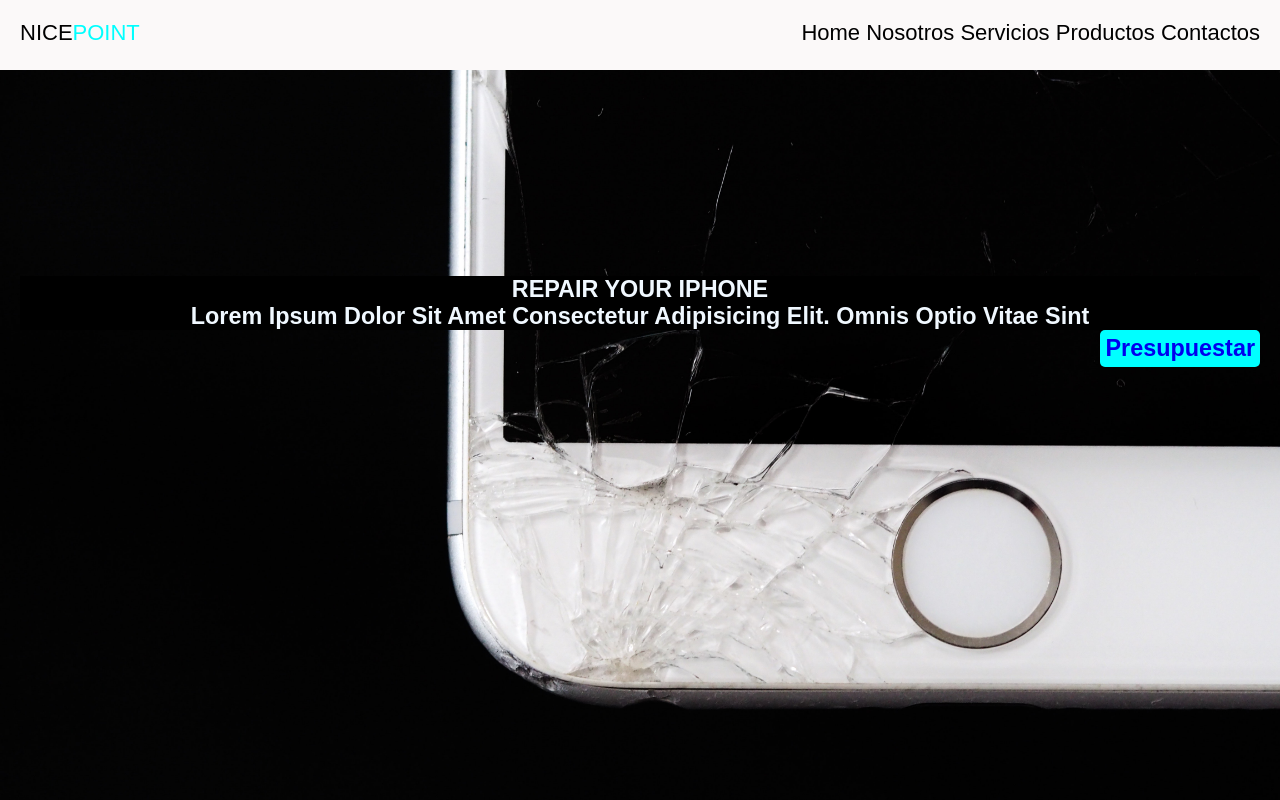
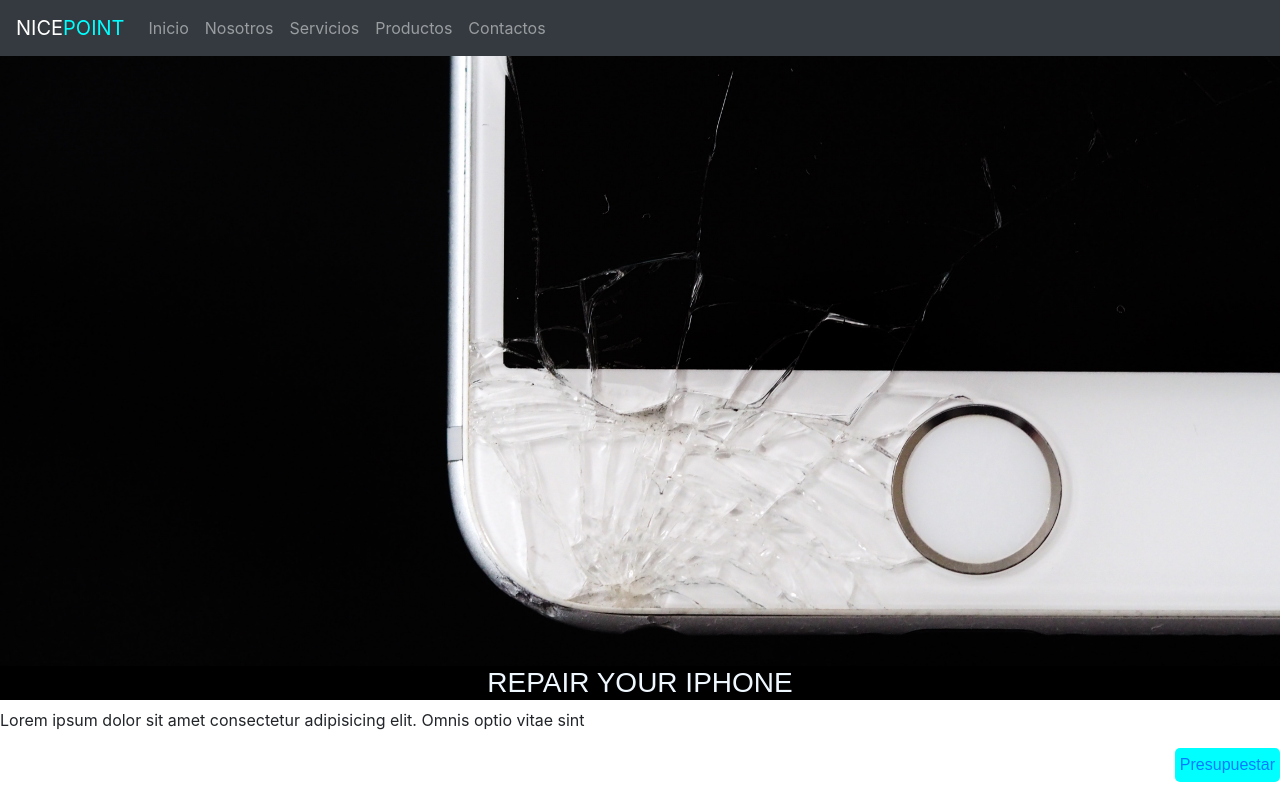
Before and after one commit to nicjaime/repositorydenico, a plain HTML site: page servicios.html in a window 1280 px wide. Drawn offline with nearby package versions, Linux system fonts and the light colour scheme.

Commit message:
iguale barra de menu a todo

```diff
--- a/estilos.css
+++ b/estilos.css
@@ -4,15 +4,7 @@
     margin: 0;
     padding: 0;
     box-sizing: border-box;}
-header{
-    height: 70px;
-    width: 100;
-    background-color: rgb(251, 249, 249);
-    font-size: 22px;
-    font-family:Arial, Helvetica, sans-serif ;
-    text-transform: capitalize;
-    padding: 20px;
-}
+
 html{
     scroll-behavior: smooth;
 }
@@ -151,39 +143,26 @@
     background-position: center;
     height: 500px;
 }
-.mainnosotros{
-    height: calc(100vh - 70px);
-    width: 100%;
-    background-image: url(./IMGG/F47EB654-8672-4833-83D8-D6D04591F5DC.jpg);
-    background-size: cover;
-    background-position: center;
-    font-size: 30px;
-    float: center;
-    text-align: center;
-    padding: 20px;
-}
 
 .repair{
     background-image: url(./IMGG/pexels-energepiccom-288479.jpg);
-    height: calc(100vh - 70px);
+    height: calc(100vh - 190px);
     width: 100%;
     background-size: cover;
     background-position: center;
-    font-size: 20px;
     float: center;
-    color: #fff;
-    padding: 20px;
 
 }
 h3{
     background-color: black;
     color: aliceblue;
-    margin-top: 15%;
+    margin-top: 0%;
     font-family: Arial, Helvetica, sans-serif;
     text-align: center;
     text-transform: capitalize;
 
 }
+
 #presupuestar{
     background-color: aqua;
     font-family: Arial, Helvetica, sans-serif;
@@ -330,10 +309,11 @@
 }
 
 h5{
-    color: #fff;
+    color: #010101;
     padding: 15px;
     font-size: 20px;
     font-family: Arial, Helvetica, sans-serif;
+    text-align: center;
 }
 .consulta{
     background-color: black;
@@ -342,6 +322,9 @@
     font-size: 17px;
     font-family: Arial, Helvetica, sans-serif;
 }
+.center{
+    text-align: center;
+}
 iframe{
     height: auto;
 width: auto;
@@ -349,7 +332,7 @@
 .redes2{
     font-size: 30px;
     letter-spacing: 10px;
-    text-align: left;}
+    text-align: center;}
 
     ::-webkit-scrollbar-track{
 background-color: black;
--- a/servicios.html
+++ b/servicios.html
@@ -5,29 +5,53 @@
     <meta http-equiv="X-UA-Compatible" content="IE=edge">
     <meta name="viewport" content="width=device-width, initial-scale=1.0">
     <link rel="stylesheet" href="https://cdnjs.cloudflare.com/ajax/libs/font-awesome/6.2.1/css/all.min.css" integrity="sha512-MV7K8+y+gLIBoVD59lQIYicR65iaqukzvf/nwasF0nqhPay5w/9lJmVM2hMDcnK1OnMGCdVK+iQrJ7lzPJQd1w==" crossorigin="anonymous" referrerpolicy="no-referrer" />
+    <link rel="stylesheet" href="https://cdn.jsdelivr.net/npm/bootstrap@4.6.2/dist/css/bootstrap.min.css" integrity="sha384-xOolHFLEh07PJGoPkLv1IbcEPTNtaed2xpHsD9ESMhqIYd0nLMwNLD69Npy4HI+N" crossorigin="anonymous">
     <link rel="stylesheet" href="estilos.css">
     <title>entrega1</title>
 </head>
 <body>
-    <header>
-        <div class="logo">NICE<span>POINT</span></div>
-        <nav class="barra">
-        <ul>
-            <li><a href="index.html">home</a></li>
-            <li><a href="nosotros.html">nosotros</a></li>
-            <li><a href="servicios.html">servicios</a></li>
-            <li><a href="productos.html">productos</a></li>
-            <li><a href="contactos.html">contactos</a></li>
-        </ul>
-        </header>
-        <main class="repair">
-            <div>
-                <h3 id="iphone">REPAIR YOUR IPHONE
+    <script src="https://cdn.jsdelivr.net/npm/jquery@3.5.1/dist/jquery.slim.min.js" integrity="sha384-DfXdz2htPH0lsSSs5nCTpuj/zy4C+OGpamoFVy38MVBnE+IbbVYUew+OrCXaRkfj" crossorigin="anonymous"></script>
+<script src="https://cdn.jsdelivr.net/npm/popper.js@1.16.1/dist/umd/popper.min.js" integrity="sha384-9/reFTGAW83EW2RDu2S0VKaIzap3H66lZH81PoYlFhbGU+6BZp6G7niu735Sk7lN" crossorigin="anonymous"></script>
+<script src="https://cdn.jsdelivr.net/npm/bootstrap@4.6.2/dist/js/bootstrap.min.js" integrity="sha384-+sLIOodYLS7CIrQpBjl+C7nPvqq+FbNUBDunl/OZv93DB7Ln/533i8e/mZXLi/P+" crossorigin="anonymous"></script>
+    <!--  NAVBAR INIT-->
+    <nav class="navbar navbar-expand-md bg-dark navbar-dark">
+        <!-- Brand -->
+        <a class="navbar-brand" href="#">NICE<span>POINT</span></a>
+
+        <!-- Toggler/collapsibe Button -->
+        <button class="navbar-toggler" type="button" data-toggle="collapse" data-target="#collapsibleNavbar">
+        <span class="navbar-toggler-icon"></span>
+        </button>
+
+        <!-- Navbar links -->
+        <div class="collapse navbar-collapse" id="collapsibleNavbar">
+            <ul class="navbar-nav">
+            <li class="nav-item">
+                <a class="nav-link" href="./index.html">Inicio</a>
+            </li>
+            <li class="nav-item">
+                <a class="nav-link" href="./nosotros.html">Nosotros</a>
+            </li>
+            <li class="nav-item">
+                <a class="nav-link" href="./servicios.html">Servicios</a>
+            </li>
+            <li class="nav-item">
+                <a class="nav-link" href="./productos.html">Productos</a>
+            </li>
+            <li class="nav-item">
+                <a class="nav-link" href="./contactos.html">Contactos</a>
+            </li>
+            </ul>
+        </div>
+        </nav>
+    <!--  NAVBAR FIN-->
+        <main class="repair"></main>
+            <div class="fond">
+                <h3>REPAIR YOUR IPHONE</h3>
                     <p>Lorem ipsum dolor sit amet consectetur adipisicing elit. Omnis optio vitae sint</p>
                     <a id="presupuestar" href="contactos.html">Presupuestar</a>
-                </h3>
             </div>
-        </main>
+
 
     </body>
     </html>
```
Also changed, not shown: contactos.html (+36 -11 lines), productos.html (+35 -12 lines).
